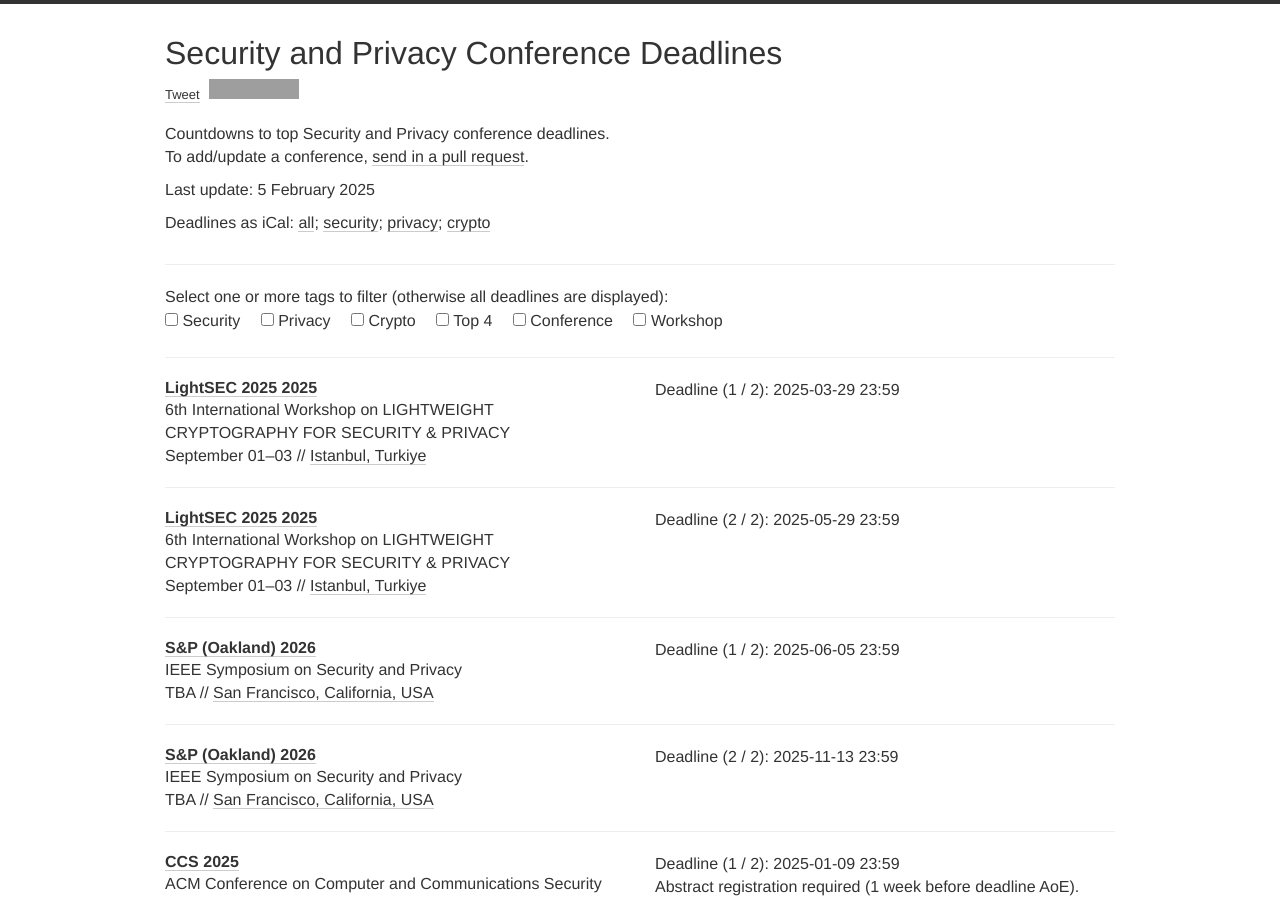
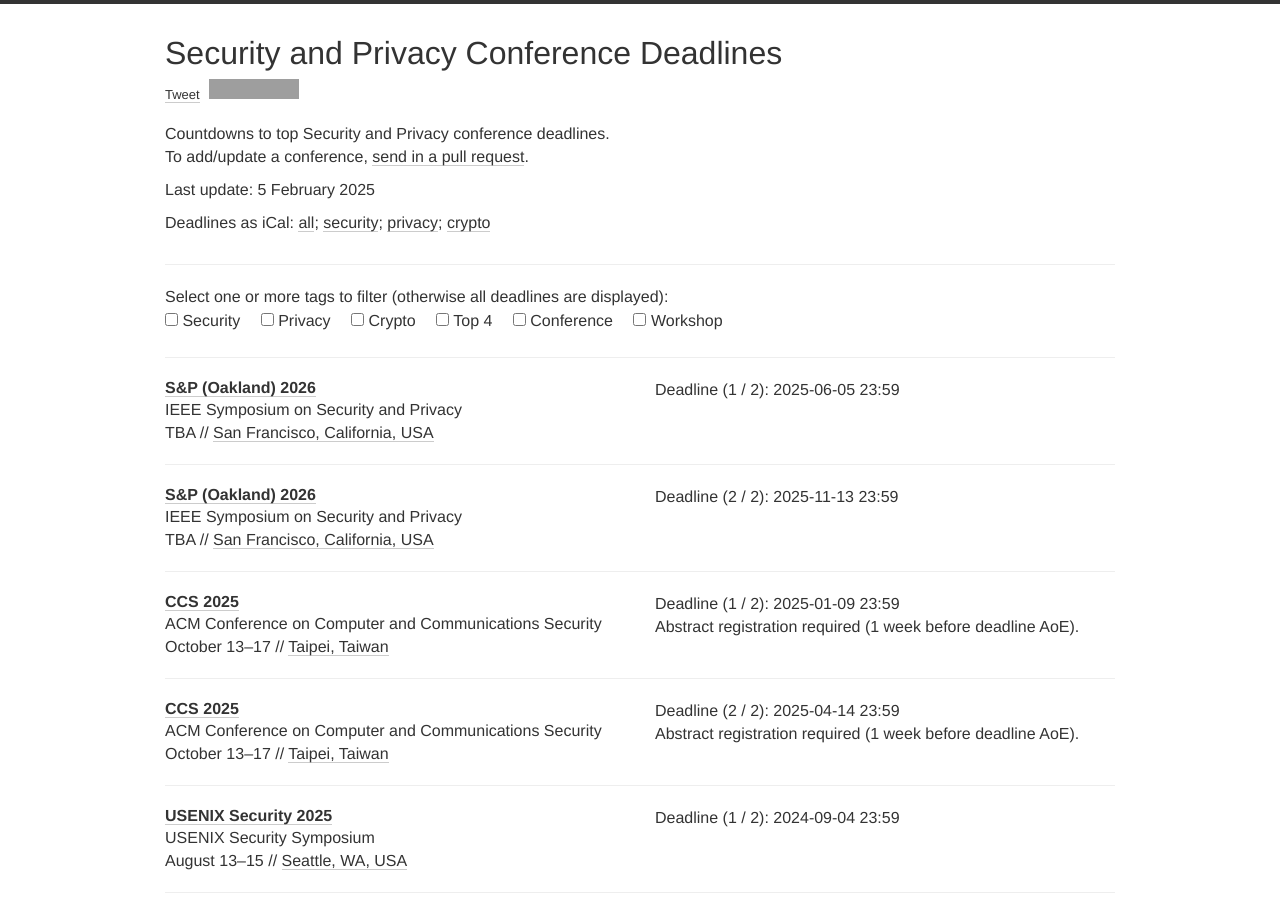
Before and after one commit to sec-deadlines/sec-deadlines.github.io, a Jekyll site: the page built from index.html, in a window 1280 px wide and 900 px high. Built offline with Jekyll 4.4.1, drawn with Linux system fonts in a browser that asks for light colours; nearby versions of some CDN libraries; comment, search, counter and statistics services are not loaded; some of the changed text lies outside the part shown; grey boxes are pictures that could not be loaded.

Commit message:
Fix format

```diff
--- a/_data/conferences.yml
+++ b/_data/conferences.yml
@@ -1,14 +1,4 @@
 # Security and Privacy
-- name: LightSEC 2025
-  year: 2025
-  date: September 01-03
-  description: 6th International Workshop on LIGHTWEIGHT CRYPTOGRAPHY FOR SECURITY & PRIVACY
-  link: https://www.encrypt-on.com/activities/conferences/lightsec-2025/
-  deadline:
-    - "2025-03-29 23:59"
-    - "2025-05-29 23:59"
-  place: Istanbul, Turkiye
-  tags: [SEC, PRIV, SHOP, CRYPTO]
 
 - name: S&P (Oakland)
   year: 2026
@@ -459,6 +449,15 @@
   date: September 14-18
   place: Kuala Lumpur, Malaysia
   tags: [CRYPTO, CONF]
+
+- name: LightSEC
+  description: International Workshop on Lightweight Cryptography for Security and Privacy
+  year: 2025
+  date: September 01-03
+  link: https://www.encrypt-on.com/activities/conferences/lightsec-2025/
+  deadline: ["2025-03-29 23:59"]
+  place: Istanbul, Turkiye
+  tags: [SEC, PRIV, SHOP, CRYPTO]
 
 # Networks and systems, applications
 
```
